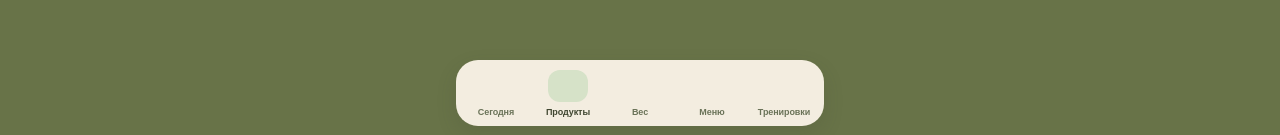
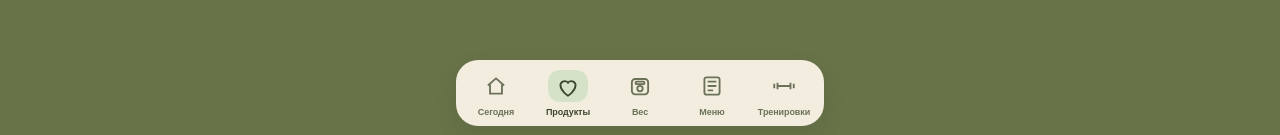
Before and after one commit to daryaisaeva2031-lab/calorie-tracker, a plain HTML site: page recipes.html in a window 1280 px wide. Shown: the part 662-797 px from the top of the page. Drawn offline with nearby package versions, Linux system fonts and the light colour scheme.

Commit message:
Add nav icons to recipes.html

```diff
--- a/recipes.html
+++ b/recipes.html
@@ -17,12 +17,13 @@
     </header>
     <div id="list" style="padding:12px;"></div>
     <nav class="bottom-nav">
-      <a href="index.html" class="nav-item"><span class="nav-ic"></span>Сегодня</a>
-      <a href="products.html" class="nav-item active"><span class="nav-ic"></span>Продукты</a>
-      <a href="weight.html" class="nav-item"><span class="nav-ic"></span>Вес</a>
-      <a href="menu.html" class="nav-item"><span class="nav-ic"></span>Меню</a>
-      <a href="workouts.html" class="nav-item"><span class="nav-ic"></span>Тренировки</a>
-    </nav>
+  <a href="index.html" class="nav-item"><span class="nav-ic"><svg class="ico-nav" viewBox="0 0 24 24" fill="none" stroke="currentColor" stroke-width="1.7"><path d="M4.5 11.5 12 5l7.5 6.5"/><path d="M6.5 10.5V19h11v-8.5"/></svg></span>Сегодня</a>
+  <a href="products.html" class="nav-item active"><span class="nav-ic"><svg class="ico-nav" viewBox="0 0 24 24" fill="none" stroke="currentColor" stroke-width="1.7"><path d="M12 21s-7-4.4-7-10a4 4 0 0 1 7-2 4 4 0 0 1 7 2c0 5.6-7 10-7 10z"/></svg></span>Продукты</a>
+  <a href="weight.html" class="nav-item"><span class="nav-ic"><svg class="ico-nav" viewBox="0 0 24 24" fill="none" stroke="currentColor" stroke-width="1.7"><rect x="4.5" y="5.5" width="15" height="14.2" rx="3"/><rect x="8" y="8" width="8" height="2.3" rx=".7"/><circle cx="12" cy="14.4" r="2.5"/></svg></span>Вес</a>
+  <a href="menu.html" class="nav-item"><span class="nav-ic"><svg class="ico-nav" viewBox="0 0 24 24" fill="none" stroke="currentColor" stroke-width="1.7"><rect x="5" y="4" width="14" height="16" rx="2"/><path d="M8 8h8M8 12h8M8 16h5"/></svg></span>Меню</a>
+  <a href="workouts.html" class="nav-item"><span class="nav-ic"><svg class="ico-nav" viewBox="0 0 24 24" fill="none" stroke="currentColor" stroke-width="1.7"><path d="M6 9v6M18 9v6M3 10v4M21 10v4M6 12h12"/></svg></span>Тренировки</a>
+</nav>
+
   </div>
   <script>
     let recipes = [];
```
